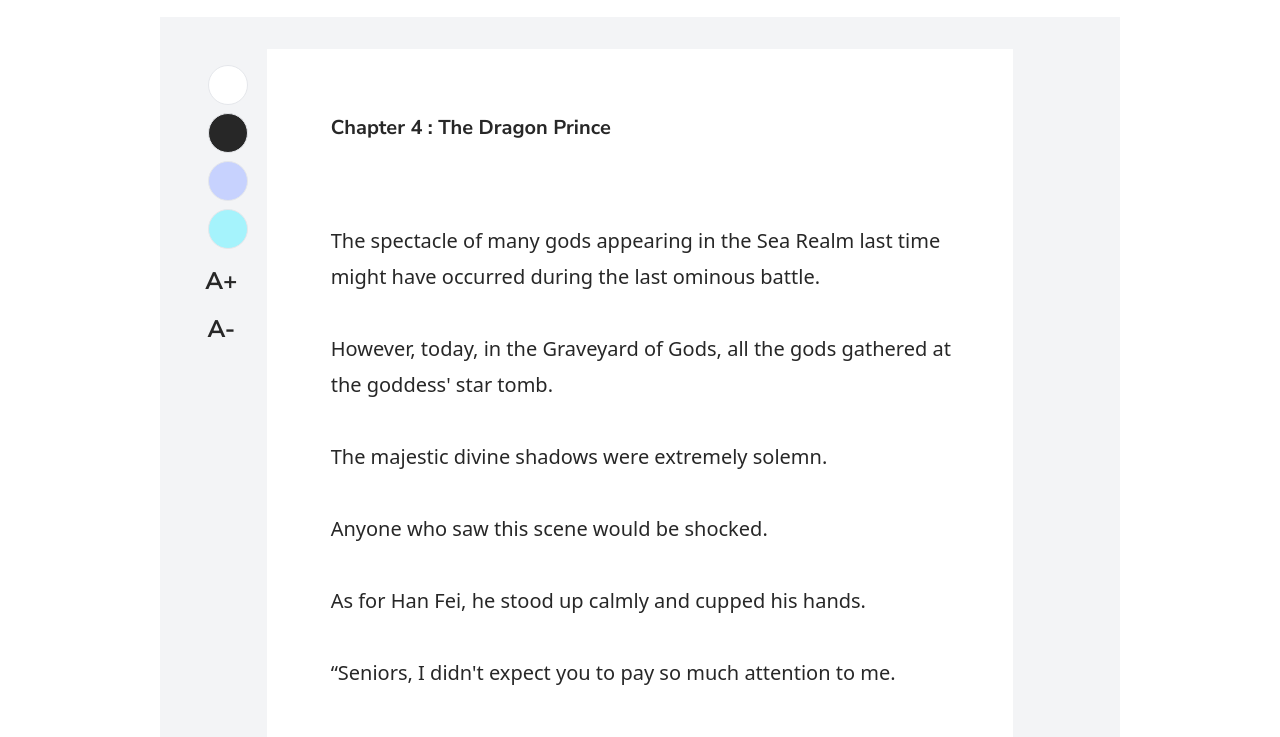
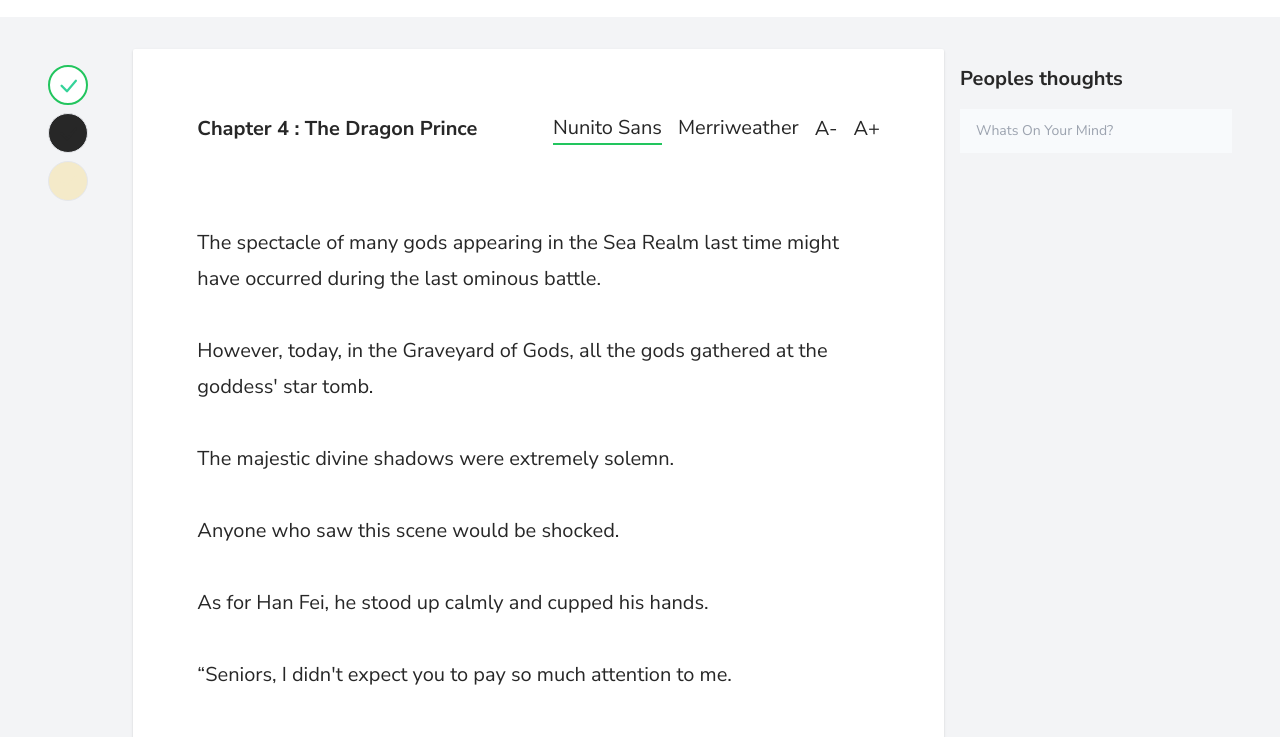
Before and after one commit to Ekbal41/astro-test, an Astro site: page /reader in a window 1280 px wide. Shown: the part 63-800 px from the top of the page. Built offline with nearby package versions, Linux system fonts and the light colour scheme; Astro itself is replaced by a stand-in of ours.

Commit message:
reader done

```diff
--- a/src/components/ReaderX.jsx
+++ b/src/components/ReaderX.jsx
@@ -1,14 +1,48 @@
-import { useState } from "react";
+import { useEffect, useState } from "react";
 
 export default function ReaderX() {
   const [theme, setTheme] = useState("white");
   const [fontSize, setFontSize] = useState(20);
+  const [fontFam, setFontFam] = useState("Nunito Sans");
+
+  const outerBg = (theme) => {
+    if (theme === "white") {
+      return "rgb(243,244,246)";
+    } else if (theme === "dark") {
+      return "#0e0f0f";
+    } else if (theme === "paper") {
+      return "#e5dbba";
+    }
+  };
+
+  const innerBg = (theme) => {
+    if (theme === "white") {
+      return "#fff";
+    } else if (theme === "dark") {
+      return "#272727";
+    } else if (theme === "paper") {
+      return "#F4EAC9";
+    }
+  };
+
+  const fontFamily = (fontFam) => {
+    if (fontFam === "Nunito Sans") {
+      return "Nunito Sans";
+    } else if (fontFam === "Merriweather") {
+      return "'Merriweather', serif";
+    }
+  };
+
+  useEffect(() => {
+    console.log("theme", theme);
+    console.log("fontSize", fontSize);
+  }, [theme, fontSize]);
   return (
     <>
       <div
         className="xl:p-8 "
         style={{
-          backgroundColor: theme === "dark" ? "#0e0f0f" : "rgb(243,244,246)",
+          backgroundColor: outerBg(theme),
         }}
       >
         <div className="grid grid-cols-12">
@@ -21,52 +55,106 @@ export default function ReaderX() {
             <div className="flex flex-row gap-2 xl:flex-col">
               <button
                 onClick={() => setTheme("white")}
-                className="bg-white border p-4 h-6 md:h-10 w-10 rounded-full"
+                className={`bg-white  p-4 h-6 md:h-10 w-10 rounded-full flex justify-center items-center ${
+                  theme === "white" ? "border-2 border-green-500" : "border"
+                }`}
               >
+                <i
+                  className="bi bi-check-lg text-2xl mt-1  font-bold"
+                  style={{
+                    color: theme === "white" ? "#34D399" : "#fff",
+                  }}
+                >
+                </i>
               </button>
               <button
-                className=" p-4 h-6 md:h-10 w-10 rounded-full border"
                 onClick={() => setTheme("dark")}
+                className={`b  p-4 h-6 md:h-10 w-10 rounded-full flex justify-center items-center ${
+                  theme === "dark" ? "border-2 border-green-500" : "border"
+                }`}
                 style={{
                   backgroundColor: "#272727",
                 }}
               >
-              </button>
-              <button className="bg-indigo-200 p-4  h-6 md:h-10 w-10 rounded-full border">
-              </button>
-              <button className="bg-cyan-200 p-4 h-6 md:h-10 w-10 rounded-full border">
+                <i
+                  className="bi bi-check-lg text-2xl mt-1  font-bold"
+                  style={{
+                    color: theme === "dark" ? "#34D399" : "#272727",
+                  }}
+                >
+                </i>
               </button>
               <button
-                onClick={() => setFontSize(fontSize + 1)}
-                className=" text-2xl md:mt-2  rounded-full flex justify-center item-top font-bold lg:mr-4"
+                onClick={() => setTheme("paper")}
+                className={`b  p-4 h-6 md:h-10 w-10 rounded-full flex justify-center items-center ${
+                  theme === "paper" ? "border-2 border-green-500" : "border"
+                }`}
+                style={{
+                  backgroundColor: "#F4EAC9",
+                }}
               >
-                A+
-              </button>
-              <button
-                onClick={() => setFontSize(fontSize - 1)}
-                className="text-2xl md:mt-2 rounded-full flex justify-center item-center font-bold lg:mr-4"
+                <i
+                  className="bi bi-check-lg text-2xl mt-1  font-bold"
+                  style={{
+                    color: theme === "paper" ? "#34D399" : "#F4EAC9",
+                  }}
                 >
-                A-
+                </i>
               </button>
             </div>
           </div>
           <div
-            className="col-span-12 xl:col-span-10  p-4 mb-12 "
+            className="col-span-12 xl:col-span-8  p-4 pb-12 mb-12 rounded-sm"
             style={{
-              backgroundColor: theme === "dark" ? "#272727" : "#fff",
+              backgroundColor: innerBg(theme),
               color: theme === "dark" ? "#999999" : "#272727",
               fontSize: fontSize,
+              boxShadow:
+                "rgba(0, 0, 0, 0.1) 0px 1px 3px 0px, rgba(0, 0, 0, 0.06) 0px 1px 2px 0px",
             }}
           >
-            <div className="xl:mb-20 xl:mt-12 xl:ml-12 mb-8">
+            <div className="xl:mb-20 xl:mt-12 xl:mx-12 mb-8 flex flex-col md:flex-row justify-between items-center ">
               <p className="font-bold">Chapter 4 : The Dragon Prince</p>
+              <div className="flex justify-between items-center gap-4">
+                <button
+                  onClick={() => setFontFam("Nunito Sans")}
+                  className={`transition-all duration-500 ease-in-out transform ${
+                    fontFam === "Nunito Sans"
+                      ? "border-b-2 border-green-500"
+                      : "border-b-2 border-transparent"
+                  }`}
+                >
+                  Nunito Sans
+                </button>
+                <button
+                  onClick={() => setFontFam("Merriweather")}
+                  className={`transition-all duration-500 ease-in-out transform ${
+                    fontFam === "Merriweather"
+                      ? "border-b-2 border-green-500"
+                      : "border-b-2 border-transparent"
+                  }`}
+                >
+                  Merriweather
+                </button>
+                <button
+                  onClick={() => setFontSize(fontSize - 1)}
+                >
+                  A-
+                </button>
+                <button
+                  onClick={() => setFontSize(fontSize + 1)}
+                >
+                  A+
+                </button>
+              </div>
             </div>
 
             <div
-              className="xl:ml-12 xl:mr-8 font-sans text-xl leading-9 "
+              className="xl:mx-12 font-sans text-xl leading-9 "
               style={{
                 fontSize: fontSize,
                 lineHeight: "1.8",
+                fontFamily: fontFamily(fontFam),
               }}
             >
               The spectacle of many gods appearing in the Sea Realm last time
@@ -108,12 +196,7 @@ export default function ReaderX() {
               be willing to choose a successor and try to pass on all your
               knowledge.<br />
               <br />” Ads by Pubfuture A god said, “Since the Primordial Era,
-            </div>
-          </div>
-          <div className="col-span-0 xl:col-span-1">
-          </div>
-        </div>
-        <div className="flex justify-center gap-4 pb-12">
+              <div className="flex justify-center gap-4 py-12">
                 <a
                   href="/reader"
                   className="inline-flex items-center uppercase font-bold bg-green-500 text-white border-0 py-1 px-3 focus:outline-none hover:bg-green-700 rounded text-base mt-4 md:mt-0"
@@ -127,6 +210,28 @@ export default function ReaderX() {
                 </button>
               </div>
             </div>
+          </div>
+          <div className="col-span-12 xl:col-span-3">
+            <div className="p-4 pb-12 mb-12 w-full">
+              <h1
+                className={`font-bold text-xl`}
+                style={{
+                  color: theme === "dark" ? "#999999" : "#272727",
+                }}
+              >
+                Peoples thoughts
+              </h1>
+              <div>
+                <input
+                  type="text"
+                  placeholder="Whats on your mind?"
+                  className=" bg-slate-50  text-slate-700 capitalize  text-sm focus:outline-none pl-4 pr-8 py-3 mt-4 w-full"
+                />
+              </div>
+            </div>
+          </div>
+        </div>
+      </div>
     </>
   );
 }
--- /dev/null
+++ b/src/layouts/ReaderLayout.astro
@@ -0,0 +1,42 @@
+---
+import Navbar from "../components/layouts/Navbar.astro";
+import Footer from "../components/layouts/Footer.astro";
+---
+
+<!DOCTYPE html>
+<html lang="en">
+    <head>
+        <meta charset="UTF-8" />
+        <meta http-equiv="X-UA-Compatible" content="IE=edge" />
+        <meta name="viewport" content="width=device-width, initial-scale=1.0" />
+        <link rel="shortcut icon" href="favicon.png" type="image/png" />
+        <link rel="stylesheet" href="style.css" />
+        <link
+            rel="stylesheet"
+            href="https://cdn.jsdelivr.net/npm/bootstrap-icons@1.10.2/font/bootstrap-icons.css"
+            integrity="sha384-b6lVK+yci+bfDmaY1u0zE8YYJt0TZxLEAFyYSLHId4xoVvsrQu3INevFKo+Xir8e"
+            crossorigin="anonymous"
+        />
+        <link
+            href="https://fonts.googleapis.com/css2?family=Merriweather:ital,wght@0,300;0,400;0,700;0,900;1,900&display=swap"
+            rel="stylesheet"
+        />
+        <meta
+            name="google-site-verification"
+            content="9I9RNzNdbSeFo99B1vLtC5OLwt_PPJUQkC6rohv-vtw"
+        />
+        <title>Unovel</title>
+    </head>
+    <body
+        class="text-slate-800 leading-normal font-sans"
+        style="font-family: 'Source Sans Pro', sans-serif;"
+    >
+        <div class="">
+            <Navbar />
+            <div class="container mx-auto">
+                <slot />
+            </div>
+            <Footer />
+        </div>
+    </body>
+</html>
--- a/src/pages/reader.astro
+++ b/src/pages/reader.astro
@@ -1,8 +1,8 @@
 ---
-import MainLayout from "../layouts/MainLayout.astro";
+import ReaderLayout from "../layouts/ReaderLayout.astro";
 import ReaderX from "../components/ReaderX.jsx";
 ---
 
-<MainLayout>
+<ReaderLayout>
   <ReaderX client:load />
-</MainLayout>
+</ReaderLayout>
```
Lines whose indentation alone changed are shown as unchanged.
